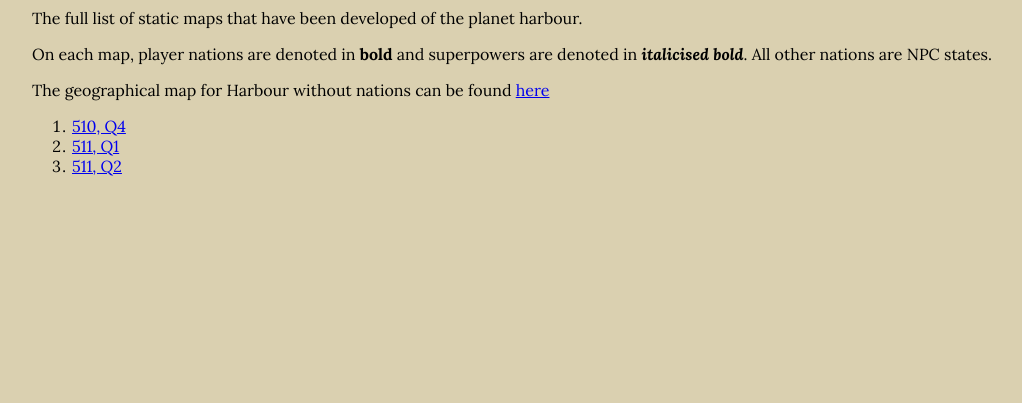
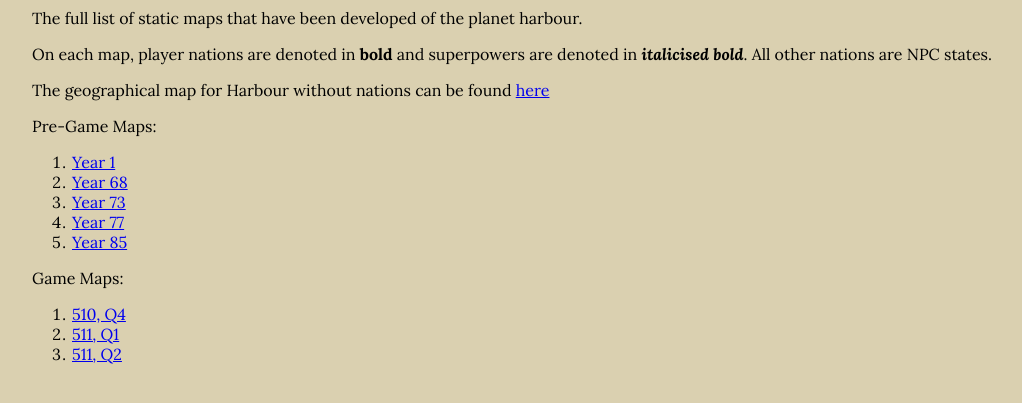
Before and after one commit to elecarno/harbour, a plain HTML site: page history/index.html in a window 1280 px wide. Shown: the part 95-498 px from the top of the page, without its empty margins (96-1118 px from the left). Drawn offline with nearby package versions, Linux system fonts and the light colour scheme; a web font is replaced by a local one.

Commit message:
historical maps (pre-game)

```diff
--- a/history/index.html
+++ b/history/index.html
@@ -19,6 +19,15 @@
             <i><strong>italicised bold</strong></i>. All other nations are NPC states.
         </p>
         <p>The geographical map for Harbour without nations can be found <a href="../assets/emg4_nationless.png">here</a></p>
+        <p>Pre-Game Maps:</p>
+        <ol>
+            <li><a href="../assets/history/1ac.png">Year 1</a></li>
+            <li><a href="../assets/history/68ac.png">Year 68</a></li>
+            <li><a href="../assets/history/73ac.png">Year 73</a></li>
+            <li><a href="../assets/history/77ac.png">Year 77</a></li>
+            <li><a href="../assets/history/85ac.png">Year 85</a></li>
+        </ol>
+        <p>Game Maps:</p>
         <ol>
             <li><a href="../assets/history/emg4_510-q4.png">510, Q4</a></li>
             <li><a href="../assets/history/emg4_511-q1.png">511, Q1</a></li>
```
Also changed, not shown: 6 other files.
